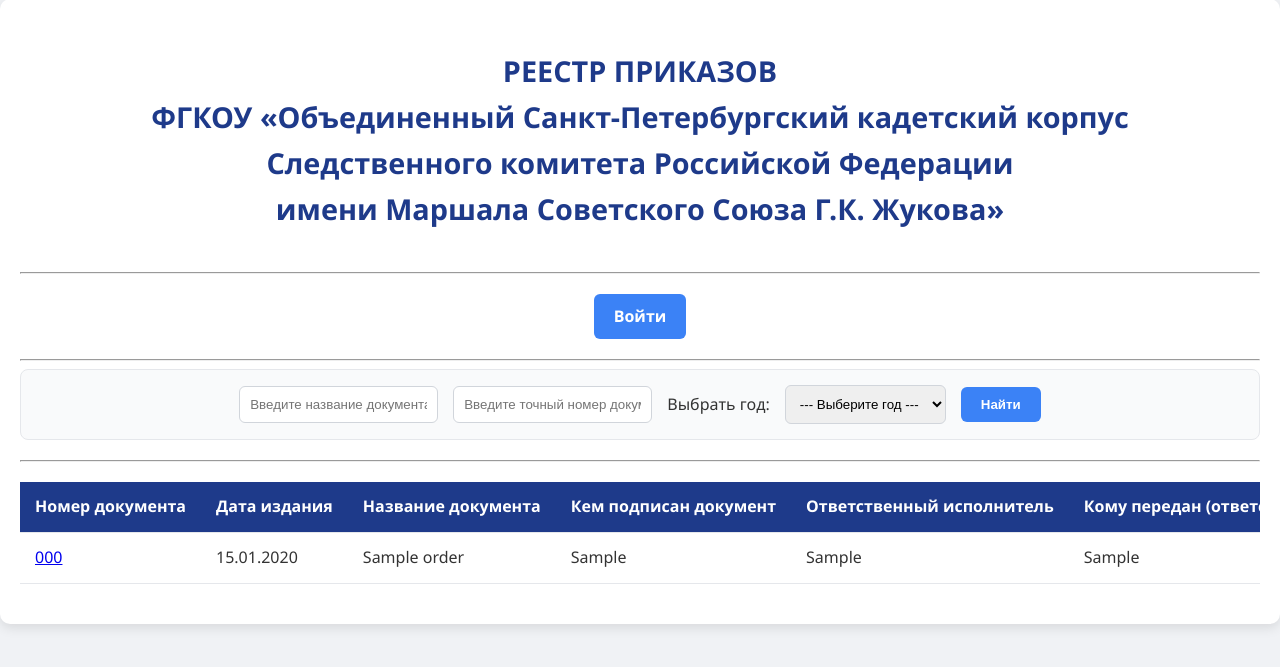
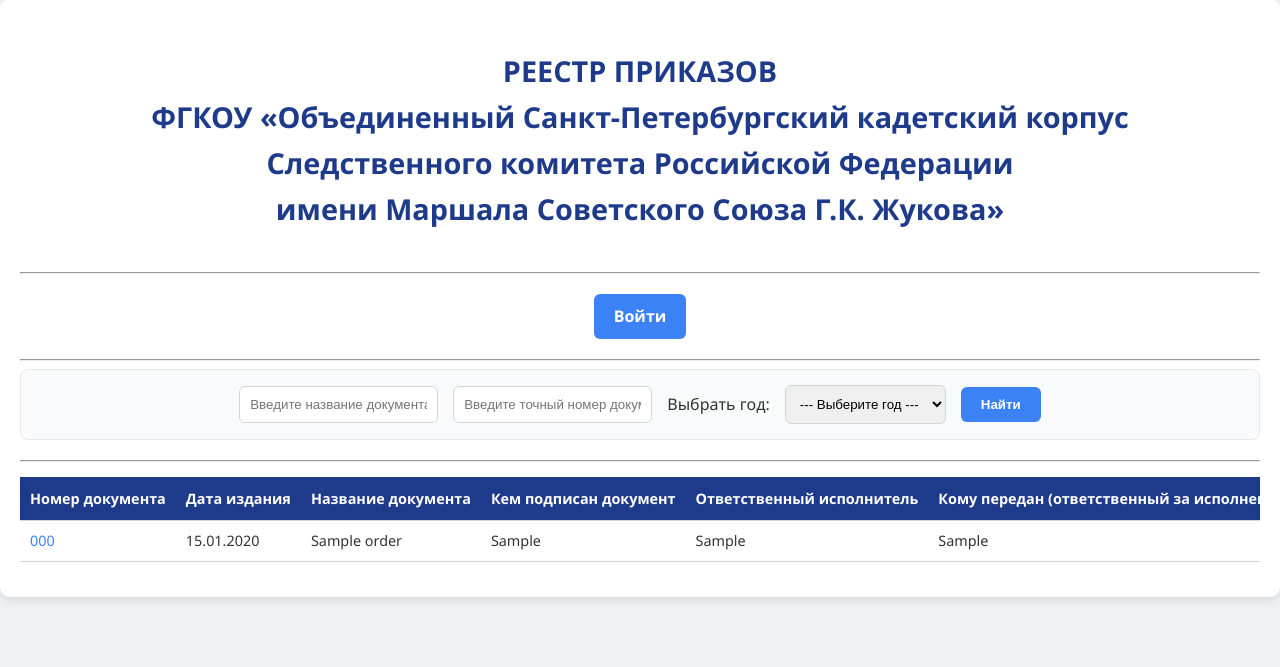
Before and after one commit to evlx87/OrderRegistry, a Django app: page / in a window 1280 px wide. Shown: the part 21-688 px from the top of the page. Run offline with Django 5.2, Linux system fonts and the light colour scheme; tables that the repository leaves empty hold one stand-in row (values such as "Sample post"); parts of the project's set-up code (start-up, migrations or seed data) failed here and were passed over.

Commit message:
Обновлен style.css

```diff
--- a/static/css/style.css
+++ b/static/css/style.css
@@ -174,8 +174,8 @@
 /* 6. Таблица и Адаптивность */
 /* ========================================================= */
 .table-responsive {
-    overflow-x: auto; /* Главный прием для адаптивной таблицы */
-    margin: 20px 0;
+    overflow-x: auto;
+    margin: 15px 0; /* Уменьшаем вертикальный отступ */
 }
 
 table {
@@ -183,22 +183,25 @@
     width: 100%;
     border-collapse: collapse;
     background-color: #fff;
+    font-size: 0.9em; /* Снижаем базовый размер шрифта для таблицы */
 }
 
 th, td {
-    padding: 12px 15px;
+    padding: 8px 10px; /* Уменьшаем внутренние отступы */
     text-align: left;
-    border-bottom: 1px solid #e5e7eb;
+    border-bottom: 1px solid #d1d5db; /* Более светлая граница */
     white-space: nowrap;
+    vertical-align: middle;
 }
 
 thead th {
     background-color: #1e3a8a;
     color: white;
-    font-weight: 700;
+    font-weight: 600; /* Немного уменьшаем жирность */
     position: sticky;
     top: 0;
     z-index: 10;
+    padding: 10px 10px; /* Чуть больше padding для заголовков */
 }
 
 tbody tr:nth-child(even) {
@@ -210,9 +213,21 @@
 }
 
 td img {
-    height: 22px;
+    height: 18px; /* Уменьшаем размер иконок */
     width: auto;
     vertical-align: middle;
+}
+
+/* Стилизация ссылок в ячейках */
+td a {
+    color: #3b82f6;
+    text-decoration: none;
+    transition: color 0.2s;
+}
+
+td a:hover {
+    color: #1e40af;
+    text-decoration: underline;
 }
 
 /* ========================================================= */
@@ -238,3 +253,11 @@
         box-shadow: none;
     }
 }
+@media (max-width: 480px) {
+    table {
+        font-size: 0.8em; /* Еще меньший шрифт на мобильных */
+    }
+    th, td {
+        padding: 6px 8px;
+    }
+}
```
